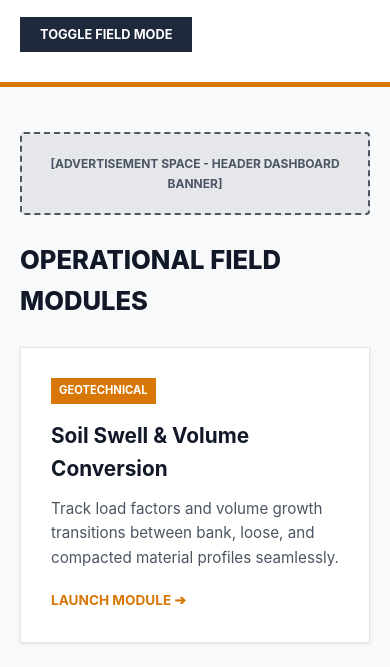
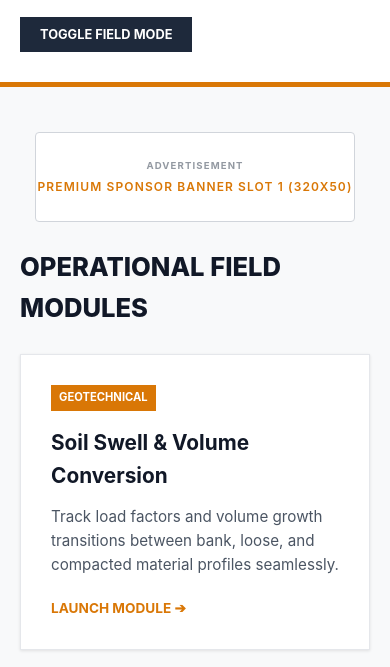
Before and after one commit to GrimeyyKea/terralogic-site, a plain HTML site: page index.html in a window 390 px wide. Shown: the part 140-807 px from the top of the page. Drawn offline with Linux system fonts and the light colour scheme.

Commit message:
monetization engine active with responsive standard ad layout configurations

```diff
--- a/css/style.css
+++ b/css/style.css
@@ -10,6 +10,11 @@
     --btn-dark-hover: #0f172a;
     --border-color: #e5e7eb;
     --shadow-sm: 0 1px 3px rgba(0,0,0,0.1);
+
+    /* Ad Monetization Colors */
+    --ad-bg: #f3f4f6;
+    --ad-border: #d1d5db;
+    --ad-text: #9ca3af;
 }
 
 /* High-Contrast Field Mode Override */
@@ -23,6 +28,11 @@ body.field-mode {
     --btn-dark: #ffffff;
     --btn-dark-hover: #e5e7eb;
     --border-color: #2d3748;
+
+    /* Field Mode Ad Coloring */
+    --ad-bg: #1f2937;
+    --ad-border: #374151;
+    --ad-text: #6b7280;
 }
 
 * {
@@ -87,18 +97,40 @@ body.field-mode .btn-toggle {
     color: #000000;
 }
 
-/* Monetization Spaces */
+/* Monetization Spaces (Engineered for Standard Ad Banner Ratios) */
 .ad-space {
-    background-color: var(--border-color);
-    color: var(--text-muted);
+    background-color: var(--ad-bg);
+    color: var(--ad-text);
     text-align: center;
-    padding: 20px;
-    font-size: 0.75rem;
+    font-size: 0.70rem;
     font-weight: 700;
     text-transform: uppercase;
-    border: 2px dashed var(--text-muted);
-    margin: 25px 0;
+    letter-spacing: 0.1em;
+    border: 1px solid var(--ad-border);
+    margin: 25px auto;
     border-radius: 4px;
+    display: flex;
+    flex-direction: column;
+    align-items: center;
+    justify-content: center;
+    overflow: hidden;
+    transition: background-color 0.15s, border-color 0.15s;
+    width: 100%;
+    min-height: 90px; /* Standard Mobile Leaderboard (320x50 up to 728x90) */
+}
+
+/* Specific inner frame alignment for third-party scripts */
+.ad-space-loaded {
+    border-style: solid;
+    background-color: var(--bg-card);
+}
+
+.ad-label {
+    font-size: 0.6rem;
+    color: var(--text-muted);
+    opacity: 0.6;
+    margin-bottom: 4px;
+    text-transform: uppercase;
 }
 
 .section-title {
--- a/js/main.js
+++ b/js/main.js
@@ -1,4 +1,4 @@
-// Sync, enforce Field Mode, and manage calculation persistence on page load
+// Sync, enforce Field Mode, manage input persistence, and handle programmatic layout monetization
 document.addEventListener('DOMContentLoaded', () => {
     // 1. Restore Field Mode state from local storage
     if (localStorage.getItem('fieldMode') === 'enabled') {
@@ -26,12 +26,15 @@ document.addEventListener('DOMContentLoaded', () => {
             });
         });
 
-        // 3. Automatically trigger the active calculator to show live results immediately
+        // Automatically trigger the active calculator to show live results immediately
         const calcBtn = document.querySelector('.calc-btn');
         if (calcBtn) {
             calcBtn.click();
         }
     }
+
+    // 3. Centralized Monetization Engine Initializer
+    initializeMonetizationSlots();
 });
 
 // Primary toggle function for dark high-contrast mode
@@ -43,3 +46,44 @@ function toggleFieldMode() {
         localStorage.setItem('fieldMode', 'disabled');
     }
 }
+
+// Programmatic Display Monetization Manager
+function initializeMonetizationSlots() {
+    const adSpaces = document.querySelectorAll('.ad-space');
+    const isMobile = window.innerWidth < 768;
+
+    adSpaces.forEach((slot, index) => {
+        // Clear out raw fallback text templates safely
+        const structuralLabel = slot.innerText || "Advertisement";
+        slot.innerHTML = '';
+
+        // Inject standard compliance tag required by ad network policies (Google/IAB rules)
+        const labelContainer = document.createElement('div');
+        labelContainer.className = 'ad-label';
+        labelContainer.innerText = 'Advertisement';
+        slot.appendChild(labelContainer);
+
+        // Create the responsive inner ad broker target
+        const adFrameMock = document.createElement('div');
+        adFrameMock.style.width = '100%';
+        adFrameMock.style.display = 'flex';
+        adFrameMock.style.justifyContent = 'center';
+        adFrameMock.style.alignItems = 'center';
+        adFrameMock.style.fontWeight = '600';
+
+        if (isMobile) {
+            // Set up optimized mobile layouts (Mobile Leaderboards / Anchors)
+            slot.style.maxWidth = '320px';
+            slot.style.height = '50px';
+            adFrameMock.innerHTML = `<span style="color: var(--accent-orange); font-size: 0.75rem;">Premium Sponsor Banner Slot ${index + 1} (320x50)</span>`;
+        } else {
+            // Set up optimized tablet/desktop broad layouts (Horizontal Leaderboards)
+            slot.style.maxWidth = '728px';
+            slot.style.height = '90px';
+            adFrameMock.innerHTML = `<span style="color: var(--accent-orange); font-size: 0.8rem;">Programmatic Network Display Slot ${index + 1} (728x90)</span>`;
+        }
+
+        slot.appendChild(adFrameMock);
+        slot.classList.add('ad-space-loaded');
+    });
+}
```
